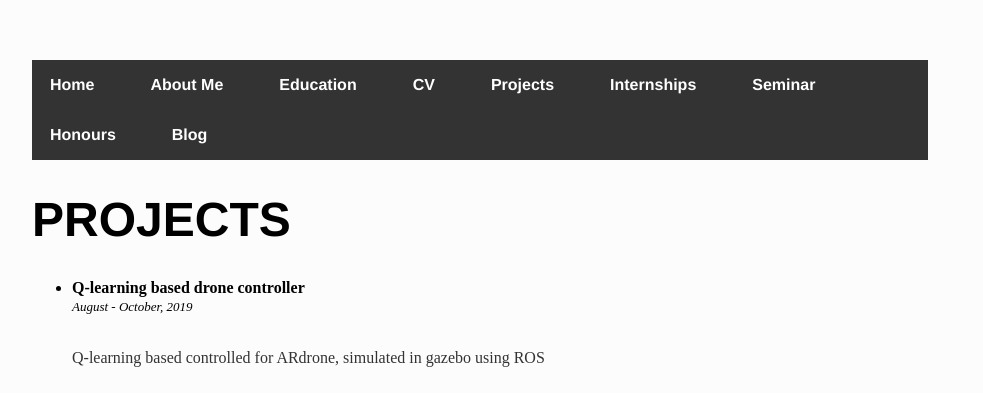
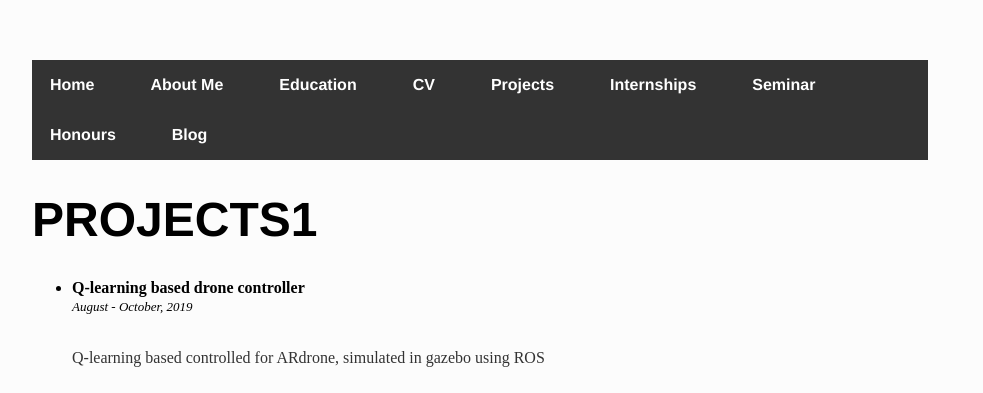
Before and after one commit to iamrajee/iamrajee.github.io, a Jekyll site: the page built from projects/index.html, in a window 1280 px wide and 900 px high. Shown: the top 393 px of the window, without its empty margins (160-1143 px from the left). Built offline with Jekyll 4.4.1, drawn with Linux system fonts in a browser that asks for light colours.

Commit message:
Update index.html

```diff
--- a/projects/index.html
+++ b/projects/index.html
@@ -3,7 +3,7 @@
 title: PROJECTS
 ---
 <div class="blurb">
-	<h1>{{ page.title }}</h1>
+	<h1>{{ page.title }}1</h1>
 	<ul class="project_ul">
 
 
@@ -78,7 +78,7 @@
 			<font size="2"><em>April 2019 to July 2019,  under Prof. Santhakumar Mohan, Associate Professor, IIT Palakkad</em></font>
 			<p><font size="3">Path planning to fly two drones in a synchronized manner, maintaining same altitude and attitude., for Smart India Hackerthon 2019. </font></p>
 			</div>
-			<iframe height="360" style='width: 100%' src="https://www.youtube.com/embed/SOOn53AmSJQ" frameborder="0" allowfullscreen ng-show="showvideo" HSPACE="30" VSPACE="10"></iframe>
+			<iframe height="410" style='width: 100%' src="https://www.youtube.com/embed/SOOn53AmSJQ" frameborder="0" allowfullscreen ng-show="showvideo" HSPACE="30" VSPACE="10"></iframe>
 <!-- 			width="615" height="360" -->
 <!-- 			width="1230" height="720" -->
 <!-- 			width="410" height="240" -->
```
